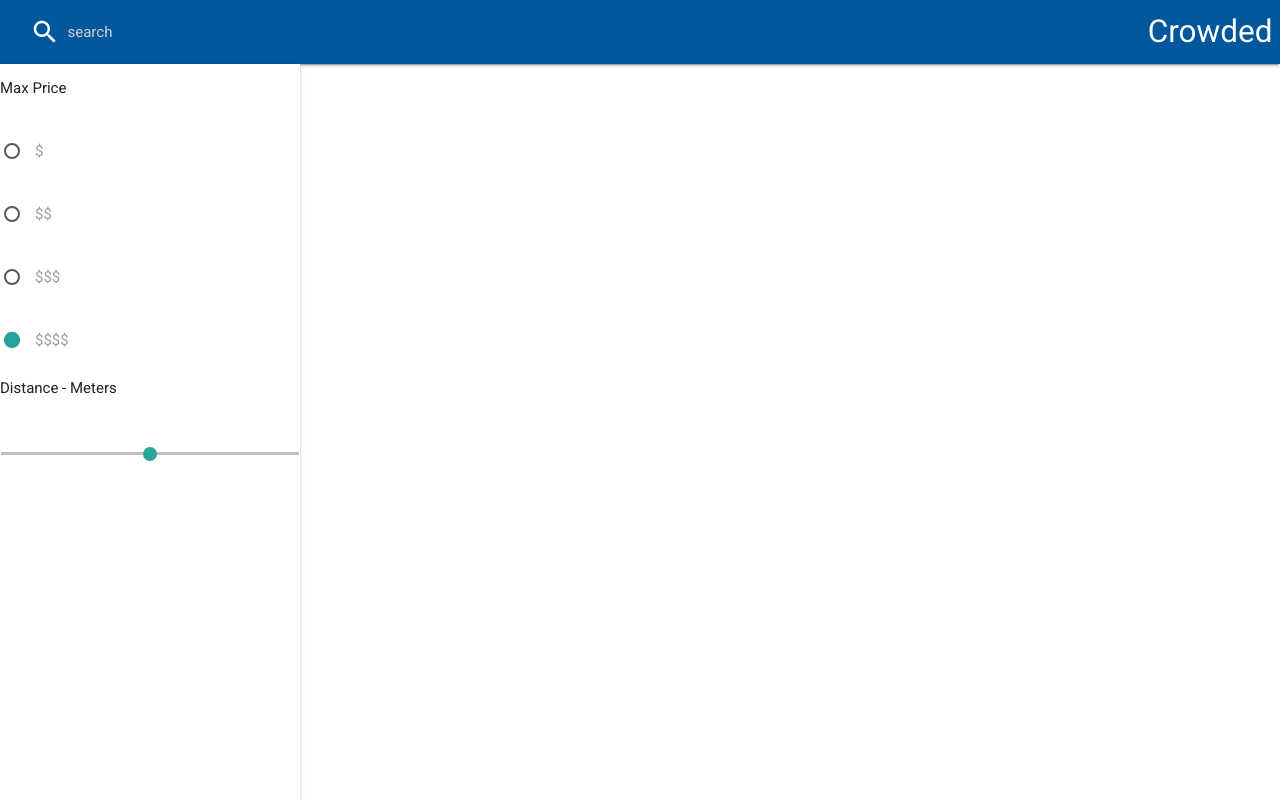
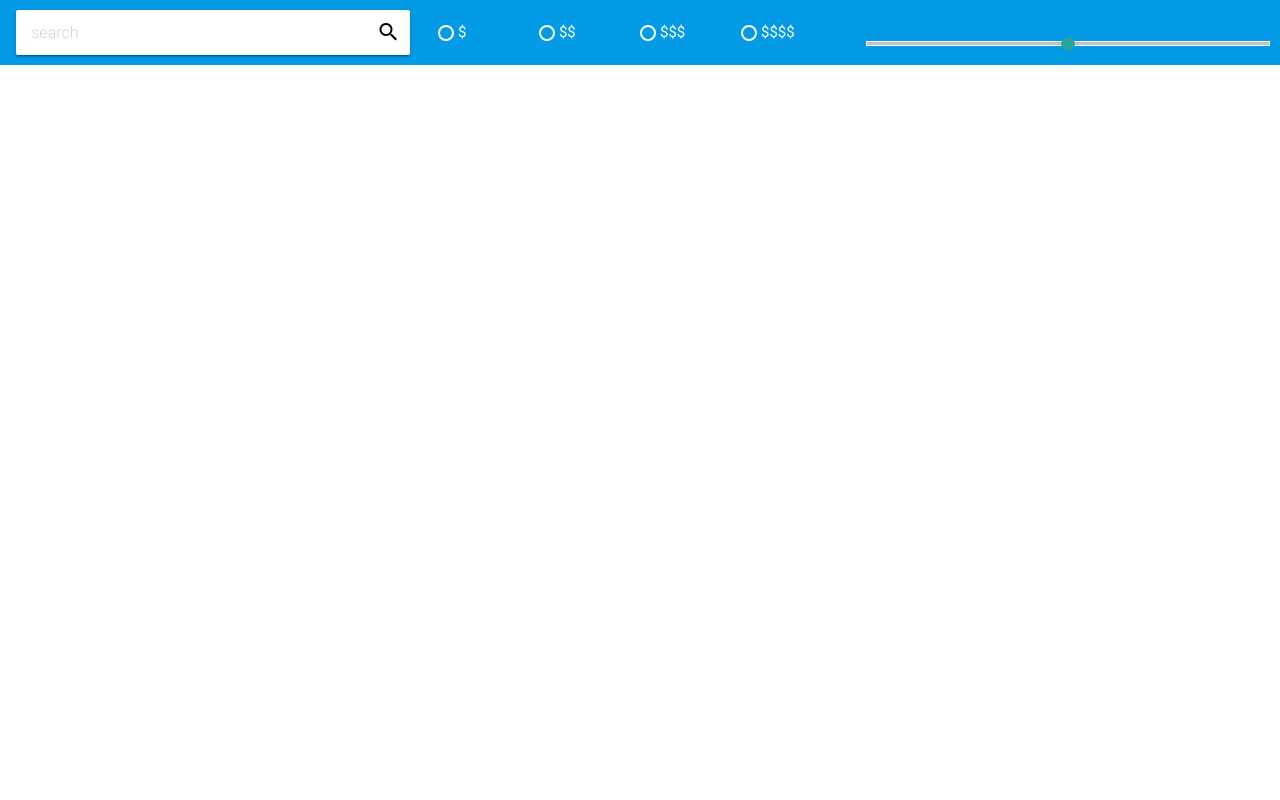
Before and after one commit to ravc/Restaurant-Crowd, a Flask app: page / in a window 1280 px wide. Run offline with Flask 2, Linux system fonts and the light colour scheme; some libraries are stand-ins or nearby versions; some web fonts are replaced.

Commit message:
Redid frontend

```diff
--- a/server.py
+++ b/server.py
@@ -8,26 +8,20 @@ app = Flask(__name__)
 
 @app.route('/')
 def index():
-    location = request.get_data()
     return render_template('index.html')
 
 @app.route('/init', methods = ['POST', 'GET'])
 def init():
     global location
     location = request.get_json()
-
     return look_for(location)
 
 @app.route('/find', methods = ['POST', 'GET'])
 def find():
     data = request.get_json()
-
-    print(data)
-
     query = data[0]
     price = data[1]
     distance = data[2]
-
     return look_for(location, query=query, price=price, distance=distance)
 
 if __name__ == '__main__':
--- a/static/main.css
+++ b/static/main.css
@@ -1,17 +1,79 @@
-main, footer {
-  padding-left: 300px;
+#searchBar {
+  color: #000;
+  margin: 10px 5px;
 }
 
-@media only screen and (max-width : 992px) {
-  header, main, footer {
-    padding-left: 0;
-  }
+#searchBar i {
+  position: absolute;
+  right: 10px;
+  top: 10px;
 }
 
-.side-nav {
-  margin-top: 64px;
+#searchBar input {
+  border: 0;
+  box-shadow: none;
+  box-sizing: border-box;
+  display: block;
+  font-size: 16px;
+  font-weight: 300;
+  height: 45px;
+  margin: 0;
+  outline: none;
+  padding: 0 45px 0 15px;
+  width: 100%;
 }
 
-ol {
-  padding-left: 350px;
+#price {
+  text-align: center;
+  width: 100%;
 }
+
+#price p {
+  display: inline-block;
+  float: left;
+  margin: 20px 0;
+  width: 25%;
+}
+
+#price label {
+  color: #fff;
+  display: block;
+  line-height: 25px;
+  padding-left: 20px;
+}
+
+#price label::before {
+  border-color: #fff;
+  margin: 5px 0;
+}
+
+#price label::after {
+  background-color: #fff;
+  border-color: #fff;
+  margin: 5px 0;
+}
+
+#distanceContainer {
+  margin-top: 30px;
+}
+
+#distance {
+  margin: 5px 1px;
+}
+
+#distance, #distance::-moz-focus-outer {
+  border: none;
+  outline: none;
+}
+
+#distance ~ .thumb {
+  background-color: #fff;
+}
+
+#distance ~ .thumb * {
+  color: #000;
+}
+
+#distance::-moz-range-thumb {
+  background: #fff;
+}
--- a/static/main.js
+++ b/static/main.js
@@ -8,7 +8,7 @@ $(() => {
       $.ajax({
         url: '/find',
         type: 'POST',
-        data: JSON.stringify([$("#autocomplete-input").val(), $("input[type='radio'][name='group1']:checked").val(), $("#distance").val()]),
+        data: JSON.stringify([$("#autocomplete-input").val(), $("input[type='radio'][name='price']:checked").val(), $("#distance").val()]),
         contentType: 'application/json; charset=utf-8',
         success: data => {
           if(data.length) $('ol').html(data);
--- a/templates/index.html
+++ b/templates/index.html
@@ -13,49 +13,30 @@
     <link href=/static/main.css rel=stylesheet>
   </head>
   <body>
-    <header>
-    <div class="navbar-fixed">
-      <nav>
-        <div class="nav-wrapper light-blue darken-4">
-          <a href="#" class="brand-logo right">Crowded</a>
-          <ul id="nav-mobile" class="left hide-on-med-and-down">
-            <li><div class="center row">
-                <div class="col s12 " >
-                <div class="row" id="topbarsearch">
-                  <div class="input-field col s6 s12">
-                  <i class="material-icons prefix">search</i>
-                  <input type="text" placeholder="search" id="autocomplete-input" class="autocomplete" name="search">
-                  </div>
-                  </div>
-                </div>
-              </div>
-            </li>
-          </ul>
+    <div class='light-blue darken-1'>
+      <div class=row>
+        <div class='col m4 s12'>
+          <div id=searchBar class=card>
+            <input placeholder=search id=autocomplete-input>
+            <i class=material-icons>search</i>
+          </div>
         </div>
-      </nav>
+        <div class='col m4 s12'>
+          <form id=price>
+            <p><input class=with-gap name=price type=radio value=1 id=1><label for=1>$</label></p>
+            <p><input class=with-gap name=price type=radio value=2 id=2><label for=2>$$</label></p>
+            <p><input class=with-gap name=price type=radio value=3 id=3><label for=3>$$$</label></p>
+            <p><input class=with-gap name=price type=radio value=4 id=4><label for=4>$$$$</label></p>
+          </form>
+        </div>
+        <div class='col m4 s12'>
+          <form>
+            <p class=range-field id=distanceContainer>
+            <input type=range id=distance min=200 max=1000></p>
+          </form>
+        </div>
+      </div>
     </div>
-    </header>
-    <ul id="slide-out" class="side-nav fixed ">
-    <li>Max Price
-      <form action="#" method="POST">
-        <p><input name="group1" type="radio" value="1" id="1"/>
-          <label for="1">$</label></p>
-        <p><input name="group1" type="radio" value="2" id="2"/>
-          <label for="2">$$</label></p>
-        <p><input name="group1" type="radio" value="3" id="3"/>
-          <label for="3">$$$</label></p>
-        <p><input name="group1" type="radio" value="4" id="4" checked="checked"/>
-          <label for="4">$$$$</label></p>
-      </form>
-    </li>
-    <li>Distance - Meters
-      <form action="#"><p class="range-field">
-        <input type="range" id="distance" min="200" max="1000"/></p>
-      </form>
-    </li>
-    </ul>
-    <a href="#" data-activates="slide-out" class="button-collapse"><i class="material-icons">menu</i></a>
-
     <ol></ol>
   </body>
 </html>
```
